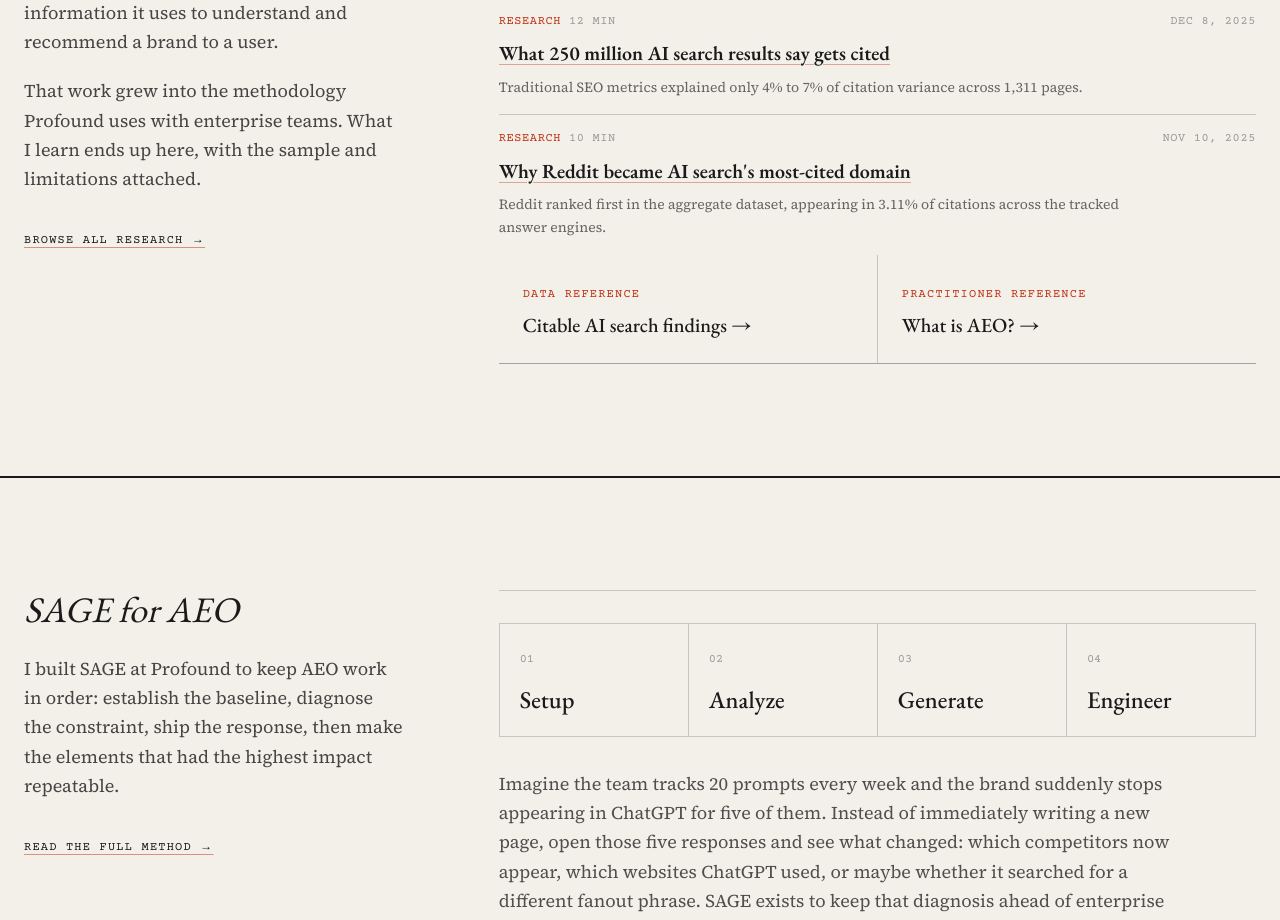
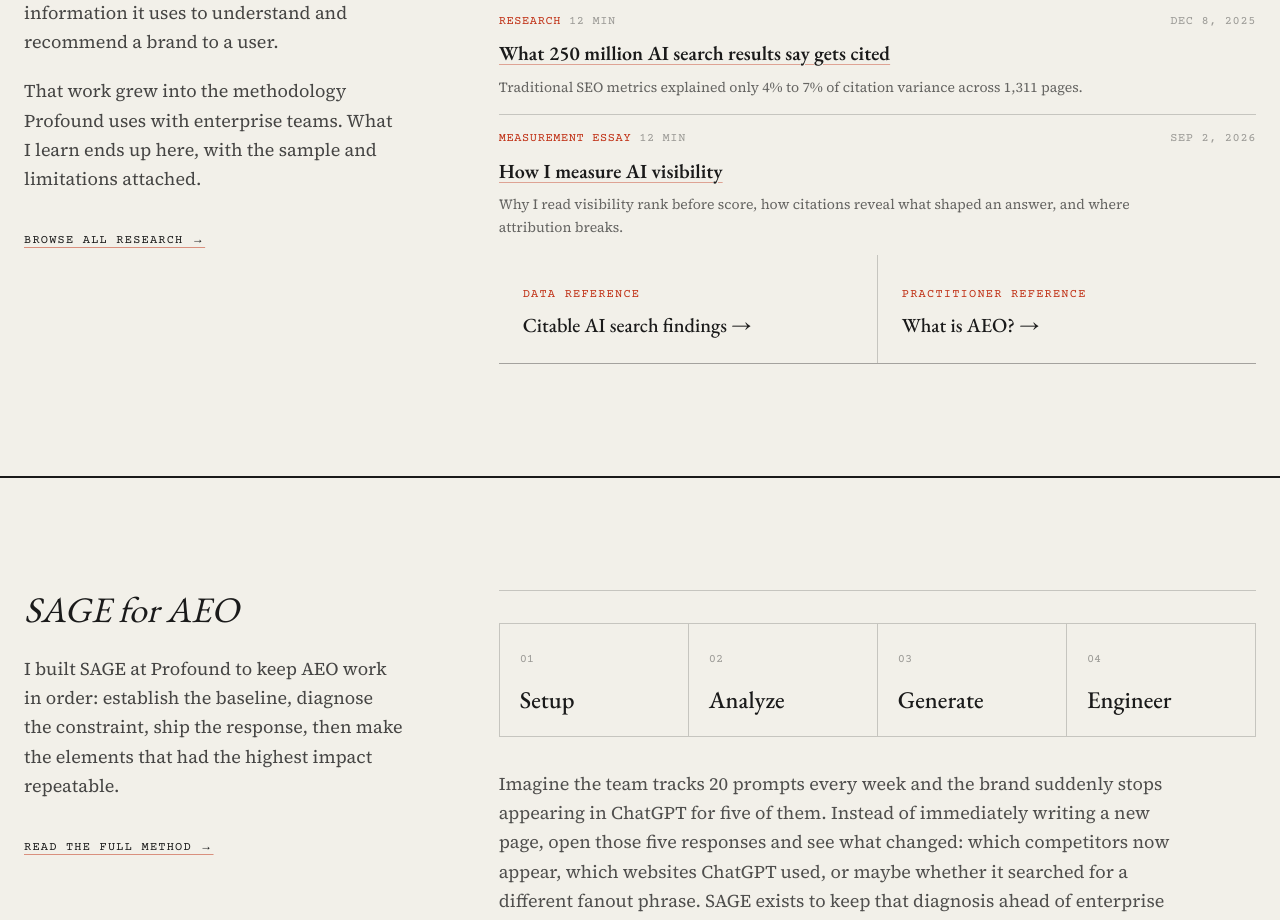
Before and after one commit to Joshbly/jb, a Next.js app: page / in a window 1280 px wide. Shown: the part 1148-2068 px from the top of the page. Built offline with nearby package versions, Linux system fonts and the light colour scheme.

Commit message:
Update ResearchCredentials component to display two selected studies instead of three, and add a new ArchiveEntry for "How I measure AI visibility" with relevant details.

```diff
--- a/src/components/ui/ResearchCredentials.tsx
+++ b/src/components/ui/ResearchCredentials.tsx
@@ -6,7 +6,7 @@
 import { formatDate } from "@/lib/time";
 
 export function ResearchCredentials() {
-  const selectedStudies = researchArticles.slice(0, 3);
+  const selectedStudies = researchArticles.slice(0, 2);
 
   return (
     <Section id="research" layout="split">
@@ -53,7 +53,18 @@
             />
           </Reveal>
         ))}
-        <Reveal index={selectedStudies.length}>
+        <Reveal index={2}>
+          <ArchiveEntry
+            source="Measurement essay"
+            sourceDetail="12 min"
+            date="2026-09-02"
+            dateLabel="Sep 2, 2026"
+            title="How I measure AI visibility"
+            href="/research/how-to-measure-ai-visibility"
+            description="Why I read visibility rank before score, how citations reveal what shaped an answer, and where attribution breaks."
+          />
+        </Reveal>
+        <Reveal index={3}>
           <div className="grid gap-px border-b border-foreground/20 bg-foreground/20 sm:grid-cols-2">
             <Link
               href="/research/findings"
```
